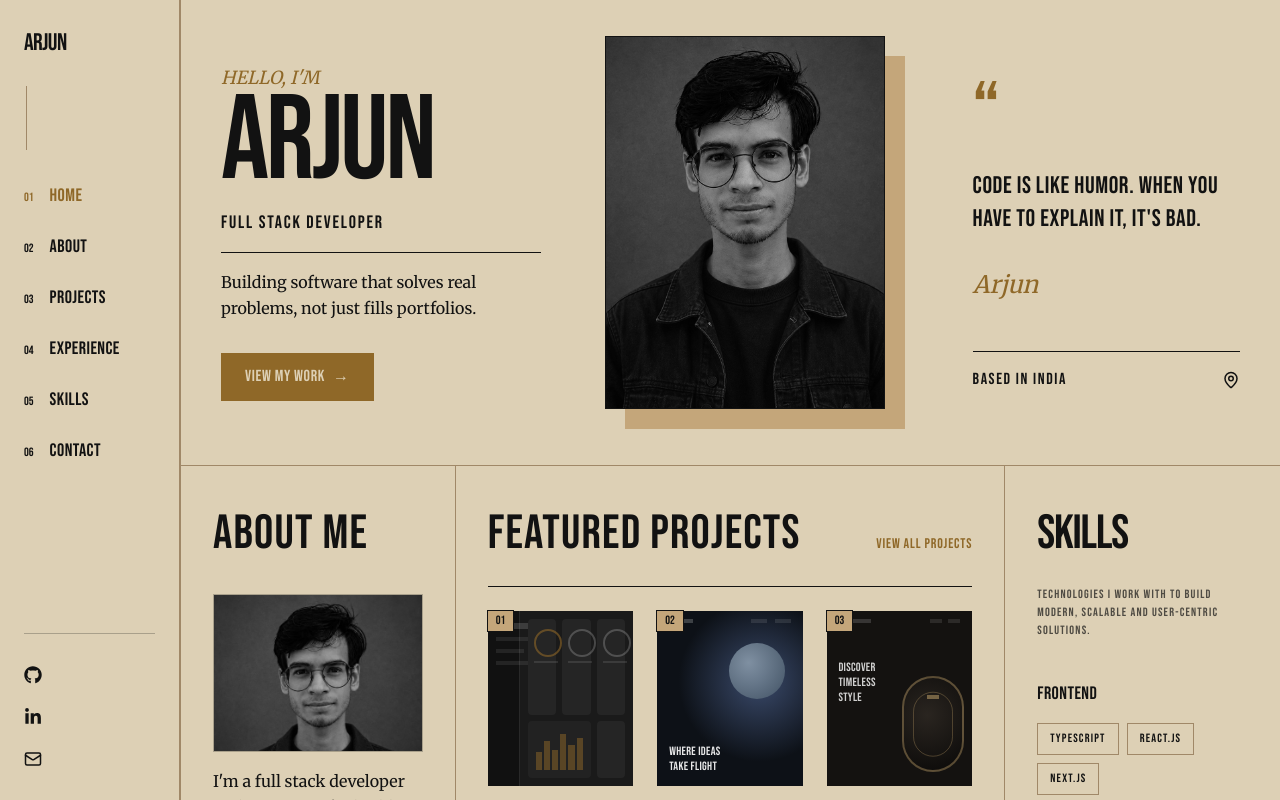
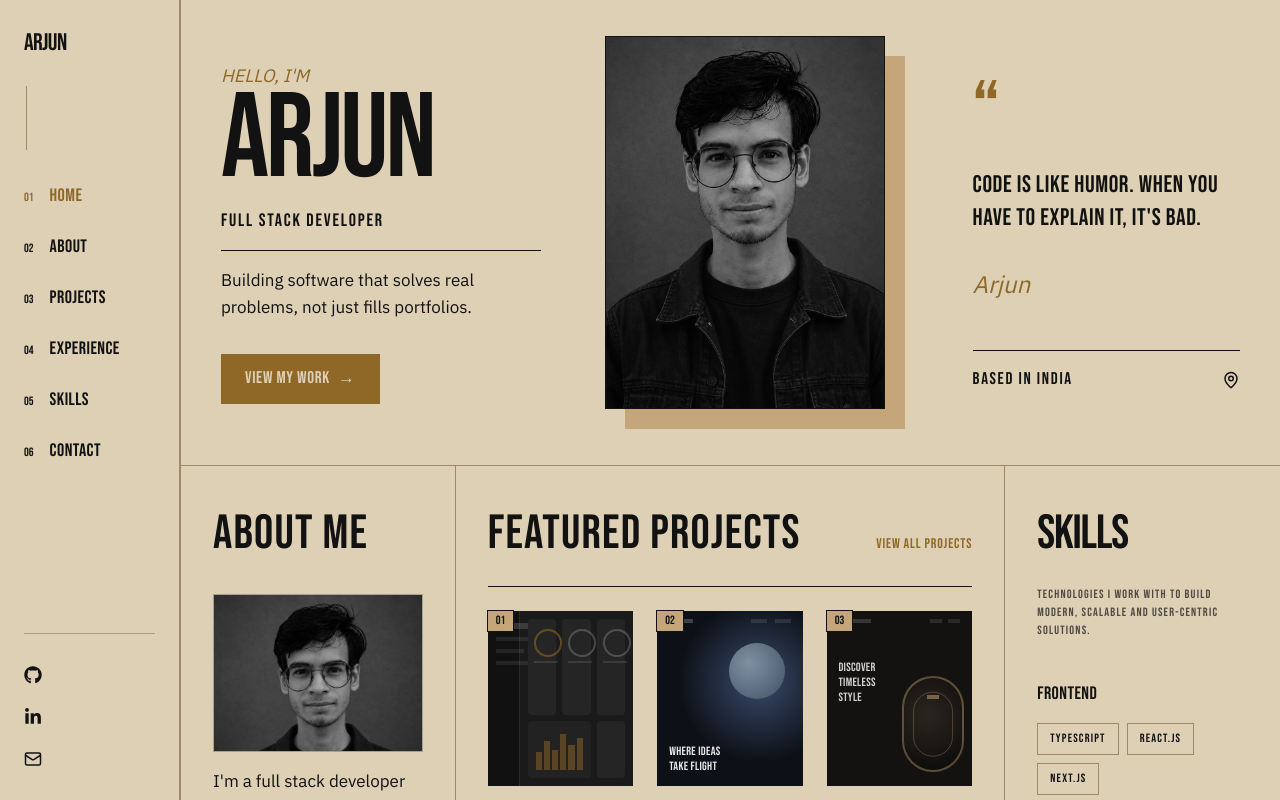
Before and after one commit to Arjun586/portfolio, a React (Vite) app: page / in a window 1280 px wide. Shown: the top 800 px of the page. Built offline with nearby package versions, Linux system fonts and the light colour scheme.

Commit message:
Typography Fix

```diff
--- a/package.json
+++ b/package.json
@@ -11,7 +11,7 @@
   },
   "dependencies": {
     "@fontsource/bebas-neue": "^5.2.7",
-    "@fontsource/merriweather": "^5.2.11",
+    "@fontsource/ibm-plex-sans": "^5.2.8",
     "@tailwindcss/vite": "^4.3.1",
     "framer-motion": "^12.40.0",
     "lucide-react": "^1.21.0",
--- a/src/index.css
+++ b/src/index.css
@@ -13,7 +13,7 @@
     --color-border-subtle: rgb(18 18 18 / 0.25);
 
     --font-heading: "Bebas Neue", sans-serif;
-    --font-body: "Merriweather", serif;
+    --font-body: "IBM Plex Sans", sans-serif;
 
     /* Typography scale */
     --text-display-xl: 7.5rem; /* 120px — hero names */
@@ -21,7 +21,7 @@
     --text-section: 3rem; /* 48px — section titles */
     --text-card-title: 1.5rem; /* 24px — quotes, card titles */
     --text-subheading: 1.125rem; /* 18px — card headings, hero subtitles */
-    --text-body: 1rem; /* 16px — paragraphs */
+    --text-body: 1.0625rem; /* 16px — paragraphs */
     --text-small: 0.875rem; /* 14px — secondary content */
     --text-caption: 0.75rem; /* 12px — labels, metadata */
 }
```
Also changed, not shown: src/main.tsx (+3 -4 lines), 1 other file (tests, documents, lock files or other folders).
